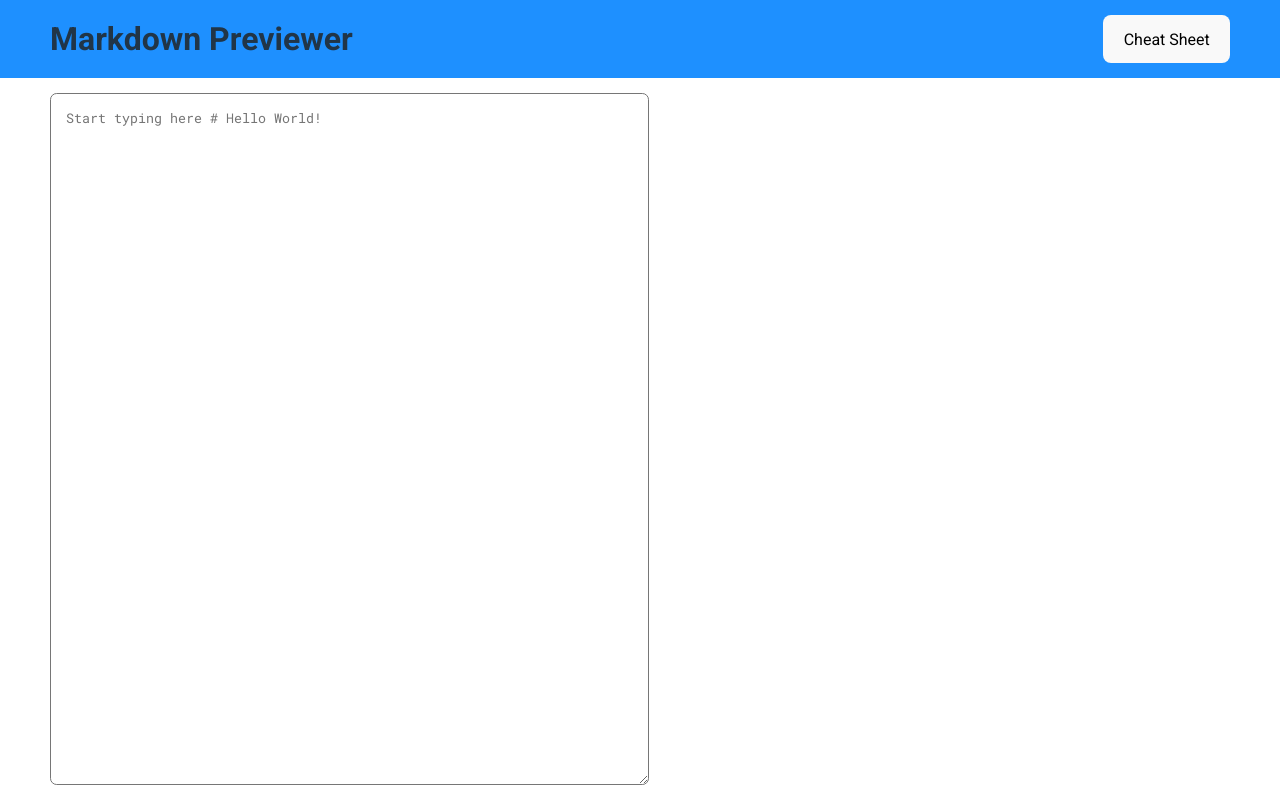
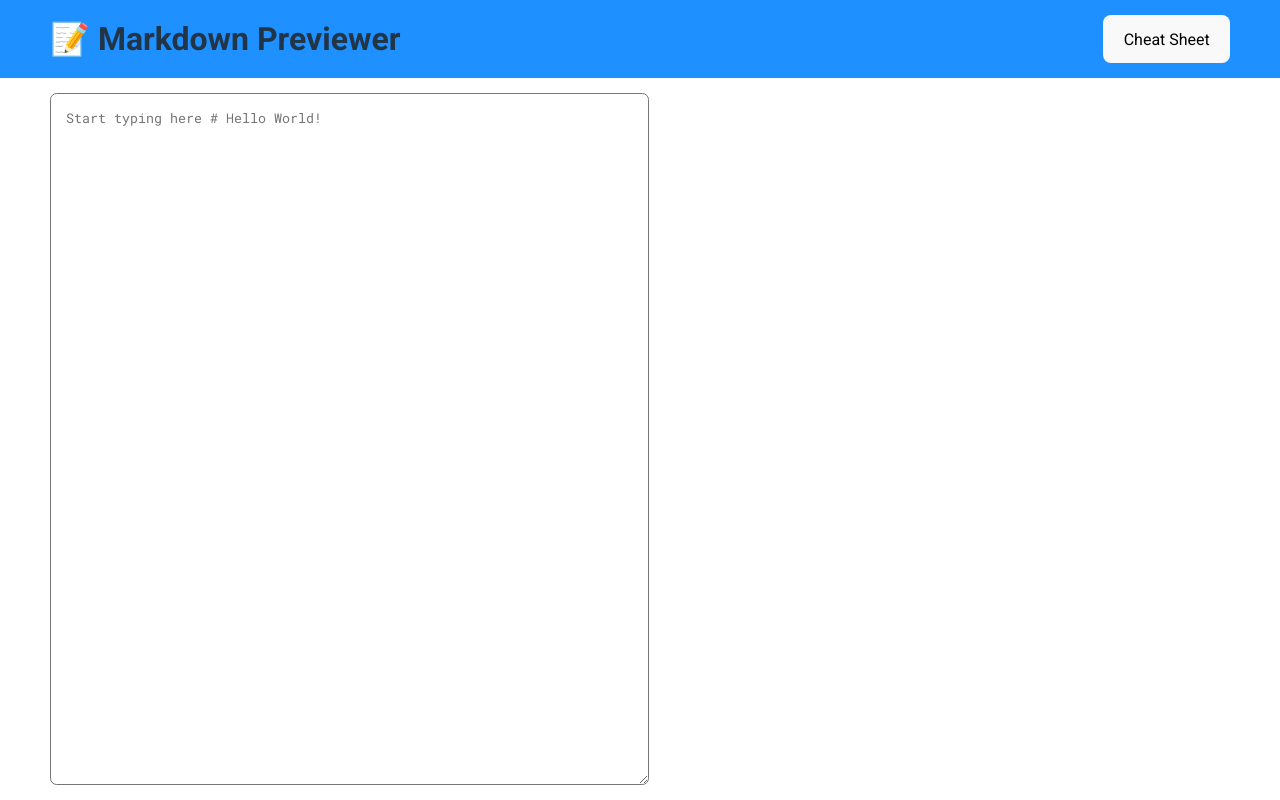
Before and after one commit to louvrecly/markdown-previewer, a React (Vite) app: page / in a window 1280 px wide. Built offline with nearby package versions, Linux system fonts and the light colour scheme.

Commit message:
add emoji to the title in the HeaderBar

```diff
--- a/src/App.tsx
+++ b/src/App.tsx
@@ -5,7 +5,7 @@ import Body from './components/Body';
 const App = () => {
   return (
     <Layout $isFlex $flexFlow="column nowrap" $alignItems="stretch">
-      <HeaderBar title="Markdown Previewer" />
+      <HeaderBar title="📝 Markdown Previewer" />
 
       <Body />
     </Layout>
```
